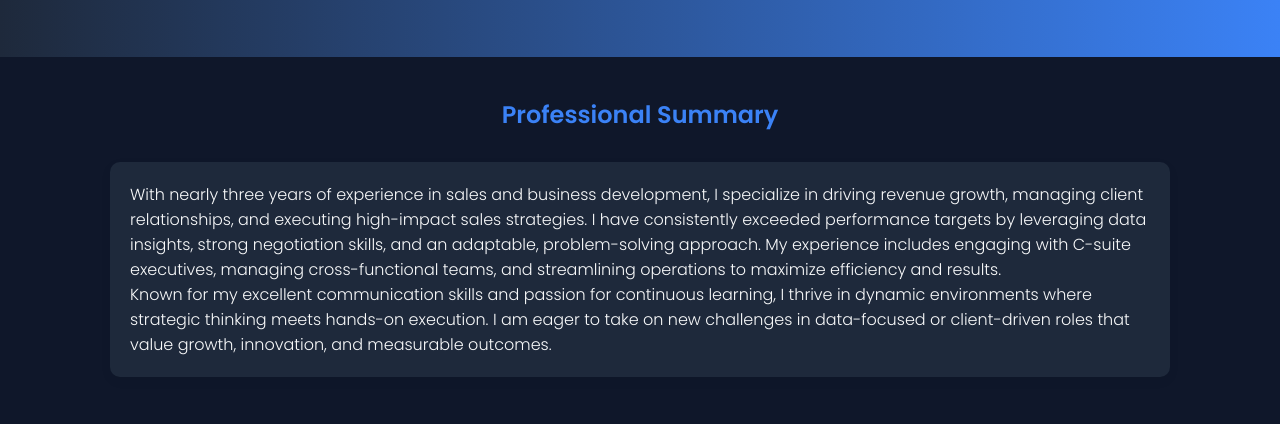
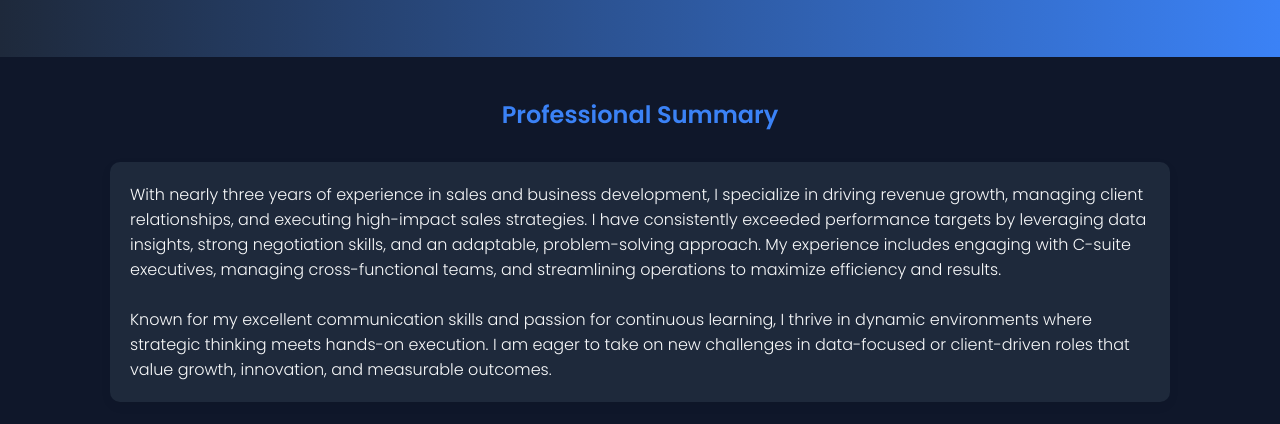
Before and after one commit to aditya0124-maker/aditya1999.github.io, a plain HTML site: page index.html in a window 1280 px wide. Shown: the part 357-781 px from the top of the page. Drawn offline with Linux system fonts and the light colour scheme.

Commit message:
Update index.html

```diff
--- a/index.html
+++ b/index.html
@@ -200,12 +200,10 @@
   <div class="container">
     <h2>Professional Summary</h2>
     <div class="summary">
-     <p>With nearly three years of experience in sales and business development, I specialize in driving revenue growth, managing client relationships, and executing high-impact sales strategies. I have consistently exceeded performance targets by leveraging data insights, strong negotiation skills, and an adaptable, problem-solving approach. My experience includes engaging with C-suite executives, managing cross-functional teams, and streamlining operations to maximize efficiency and results.
-
-       <p>
-
-    <p>Known for my excellent communication skills and passion for continuous learning, I thrive in dynamic environments where strategic thinking meets hands-on execution. I am eager to take on new challenges in data-focused or client-driven roles that value growth, innovation, and measurable outcomes.
-    </div>
+     <p>With nearly three years of experience in sales and business development, I specialize in driving revenue growth, managing client relationships, and executing high-impact sales strategies. I have consistently exceeded performance targets by leveraging data insights, strong negotiation skills, and an adaptable, problem-solving approach. My experience includes engaging with C-suite executives, managing cross-functional teams, and streamlining operations to maximize efficiency and results.<p>
+     <br>
+     <p>Known for my excellent communication skills and passion for continuous learning, I thrive in dynamic environments where strategic thinking meets hands-on execution. I am eager to take on new challenges in data-focused or client-driven roles that value growth, innovation, and measurable outcomes.<p>
+     </div>
 
     <h2>Work Experience</h2>
     <div class="grid">
```
